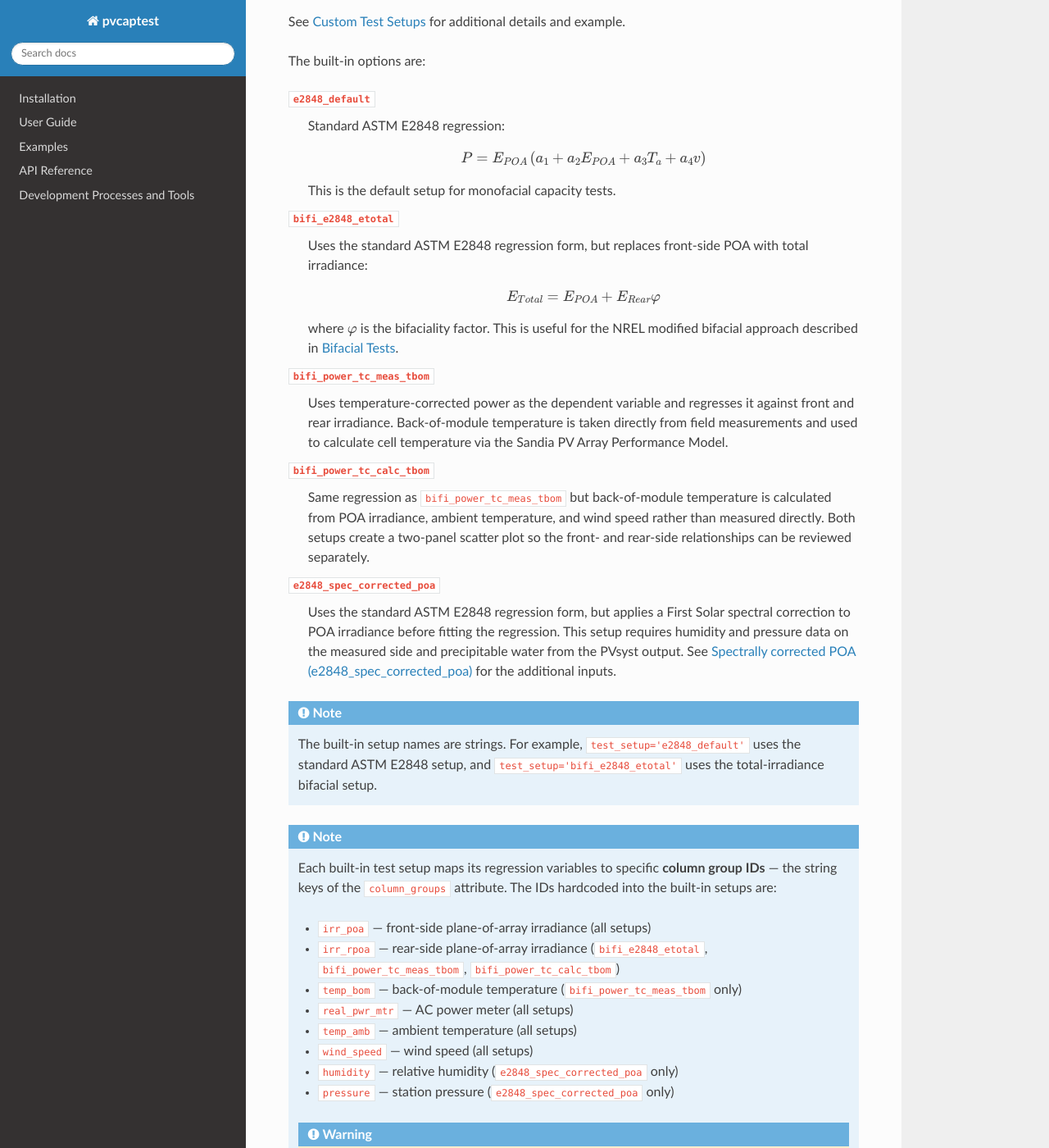
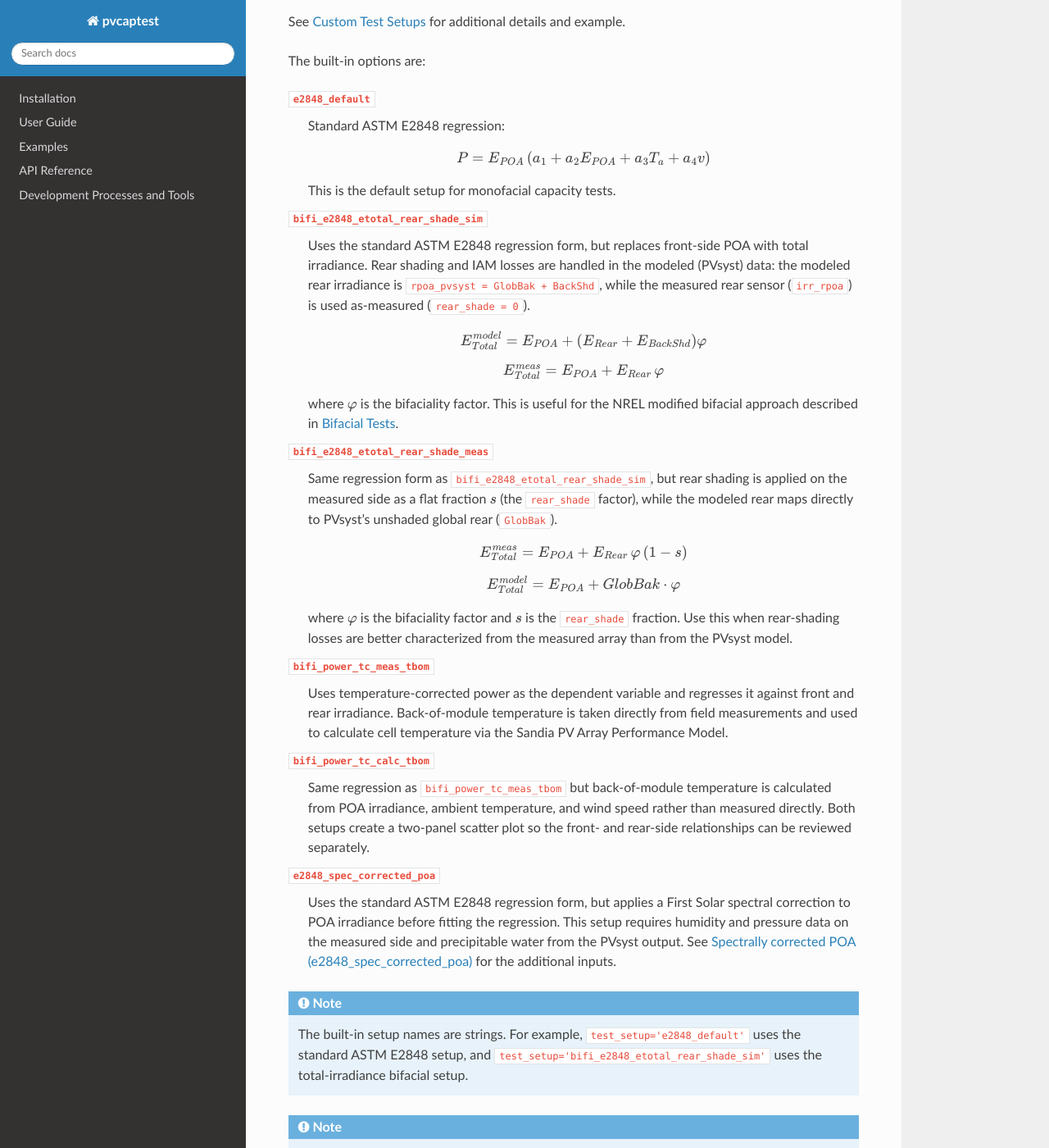
Before and after one commit to pvcaptest/pvcaptest, a Sphinx documentation site: the page built from docs/user_guide/captest.rst, in a window 1280 px wide and 1400 px high, scrolled down 1760 px. Shown: the whole window at 82% size. Built offline with Sphinx 7.4.7 and the Read the Docs theme 3.1.0, drawn with Linux system fonts in a browser that asks for light colours; pages that are not in the unit, such as notebooks, are missing from menus; some of the changed text lies outside the part shown.

Commit message:
Rename bifi_e2848_etotal presets to explicit rear_shade_{sim,meas}
Rename the released `bifi_e2848_etotal` preset to
`bifi_e2848_etotal_rear_shade_sim` and `bifi_e2848_etotal_meas_shade`
to `bifi_e2848_etotal_rear_shade_meas` so both names state where
rear-shade loss is handled (modeled/PVsyst side vs measured side).

Rewrite both preset descriptions to be explicit about the handling
side, update all tests and fixtures, add a breaking-rename changelog
entry, and refresh the user/API docs -- including per-side E_Total
LaTeX formulas under 'Choosing a test setup' and a note documenting
the TEST_SETUPS 'description' key.

Co-Authored-By: Oz <oz-agent@warp.dev>

```diff
--- a/docs/user_guide/bifacial.rst
+++ b/docs/user_guide/bifacial.rst
@@ -6,7 +6,7 @@ Bifacial Tests
 
 
 .. note::
-   The manual approach described in this section can still be implemented, but the preferred approach to bifacial capacity testing as of v0.15.0 is to use one of the default test setups (`bifi_e2848_etotal` or `bifi_power_tc`) or write a `regression_columns` dictionary that will provide the calculated regressors when processed by `process_regression_columns`.
+   The manual approach described in this section can still be implemented, but the preferred approach to bifacial capacity testing as of v0.15.0 is to use one of the default test setups (`bifi_e2848_etotal_rear_shade_sim`, `bifi_e2848_etotal_rear_shade_meas`, or `bifi_power_tc_calc_tbom`) or write a `regression_columns` dictionary that will provide the calculated regressors when processed by `process_regression_columns`.
 
 This section discusses how pvcaptest can be used to conduct a capacity test for a project with bifacial modules.
 
--- a/docs/user_guide/captest.rst
+++ b/docs/user_guide/captest.rst
@@ -88,15 +88,37 @@ The built-in options are:
 
     This is the default setup for monofacial capacity tests.
 
-``bifi_e2848_etotal``
+``bifi_e2848_etotal_rear_shade_sim``
     Uses the standard ASTM E2848 regression form, but replaces front-side POA
-    with total irradiance:
+    with total irradiance. Rear shading and IAM losses are handled in the
+    modeled (PVsyst) data: the modeled rear irradiance is
+    ``rpoa_pvsyst = GlobBak + BackShd``, while the measured rear sensor
+    (``irr_rpoa``) is used as-measured (``rear_shade = 0``).
 
     .. math::
-        E_{Total} = E_{POA} + E_{Rear} \varphi
+        E_{Total}^{model} = E_{POA} + \left(E_{Rear} + E_{BackShd}\right)\varphi
+
+    .. math::
+        E_{Total}^{meas} = E_{POA} + E_{Rear}\,\varphi
 
     where :math:`\varphi` is the bifaciality factor. This is useful for the
     NREL modified bifacial approach described in :ref:`bifacial`.
+
+``bifi_e2848_etotal_rear_shade_meas``
+    Same regression form as ``bifi_e2848_etotal_rear_shade_sim``, but rear
+    shading is applied on the measured side as a flat fraction :math:`s` (the
+    ``rear_shade`` factor), while the modeled rear maps directly to PVsyst's
+    unshaded global rear (``GlobBak``).
+
+    .. math::
+        E_{Total}^{meas} = E_{POA} + E_{Rear}\,\varphi\left(1 - s\right)
+
+    .. math::
+        E_{Total}^{model} = E_{POA} + GlobBak \cdot \varphi
+
+    where :math:`\varphi` is the bifaciality factor and :math:`s` is the
+    ``rear_shade`` fraction. Use this when rear-shading losses are better
+    characterized from the measured array than from the PVsyst model.
 
 ``bifi_power_tc_meas_tbom``
     Uses temperature-corrected power as the dependent variable and regresses it
@@ -122,7 +144,8 @@ The built-in options are:
 
     The built-in setup names are strings. For example,
     ``test_setup='e2848_default'`` uses the standard ASTM E2848 setup, and
-    ``test_setup='bifi_e2848_etotal'`` uses the total-irradiance bifacial setup.
+    ``test_setup='bifi_e2848_etotal_rear_shade_sim'`` uses the total-irradiance
+    bifacial setup.
 
 .. note::
 
@@ -132,7 +155,8 @@ The built-in options are:
 
     - ``irr_poa`` — front-side plane-of-array irradiance (all setups)
     - ``irr_rpoa`` — rear-side plane-of-array irradiance
-      (``bifi_e2848_etotal``, ``bifi_power_tc_meas_tbom``,
+      (``bifi_e2848_etotal_rear_shade_sim``,
+      ``bifi_e2848_etotal_rear_shade_meas``, ``bifi_power_tc_meas_tbom``,
       ``bifi_power_tc_calc_tbom``)
     - ``temp_bom`` — back-of-module temperature
       (``bifi_power_tc_meas_tbom`` only)
@@ -166,7 +190,7 @@ If you provide paths to your data, ``CapTest`` will load the data for you.
 .. code-block:: Python
 
     ct = CapTest.from_params(
-        test_setup='bifi_e2848_etotal',
+        test_setup='bifi_e2848_etotal_rear_shade_sim',
         meas_path='./data/measured/',
         sim_path='./data/pvsyst_results.csv',
         bifaciality=0.15,
@@ -225,7 +249,7 @@ file and loaded with :py:meth:`~captest.captest.CapTest.from_yaml`.
 .. code-block:: yaml
 
     captest:
-      test_setup: bifi_e2848_etotal
+      test_setup: bifi_e2848_etotal_rear_shade_sim
       meas_path: ./data/measured/
       sim_path: ./data/pvsyst.csv
       ac_nameplate: 6_000_000
@@ -249,7 +273,7 @@ setup and the temperature-corrected power setup.
 .. code-block:: yaml
 
     captest_bifi_etotal:
-      test_setup: bifi_e2848_etotal
+      test_setup: bifi_e2848_etotal_rear_shade_sim
       meas_path: ./data/measured/
       sim_path: ./data/pvsyst.csv
       ac_nameplate: 6_000_000
--- a/docs/user_guide/custom_test_setups.rst
+++ b/docs/user_guide/custom_test_setups.rst
@@ -2,7 +2,8 @@
 
 Custom Test Setups
 ==================
-The built-in ``test_setup`` presets (``e2848_default``, ``bifi_e2848_etotal``,
+The built-in ``test_setup`` presets (``e2848_default``,
+``bifi_e2848_etotal_rear_shade_sim``, ``bifi_e2848_etotal_rear_shade_meas``,
 ``bifi_power_tc_meas_tbom``, ``bifi_power_tc_calc_tbom``, ``e2848_spec_corrected_poa``)
 cover the most common capacity-test configurations. When a project calls for a
 different regression equation or a non-standard column calculation, pvcaptest lets
```
Also changed, not shown: CHANGELOG.md (+2 -0 lines), docs/source/api_reference/captest.rst (+18 -3 lines), docs/examples/captest_class_bifi.ipynb, 3 other files.
